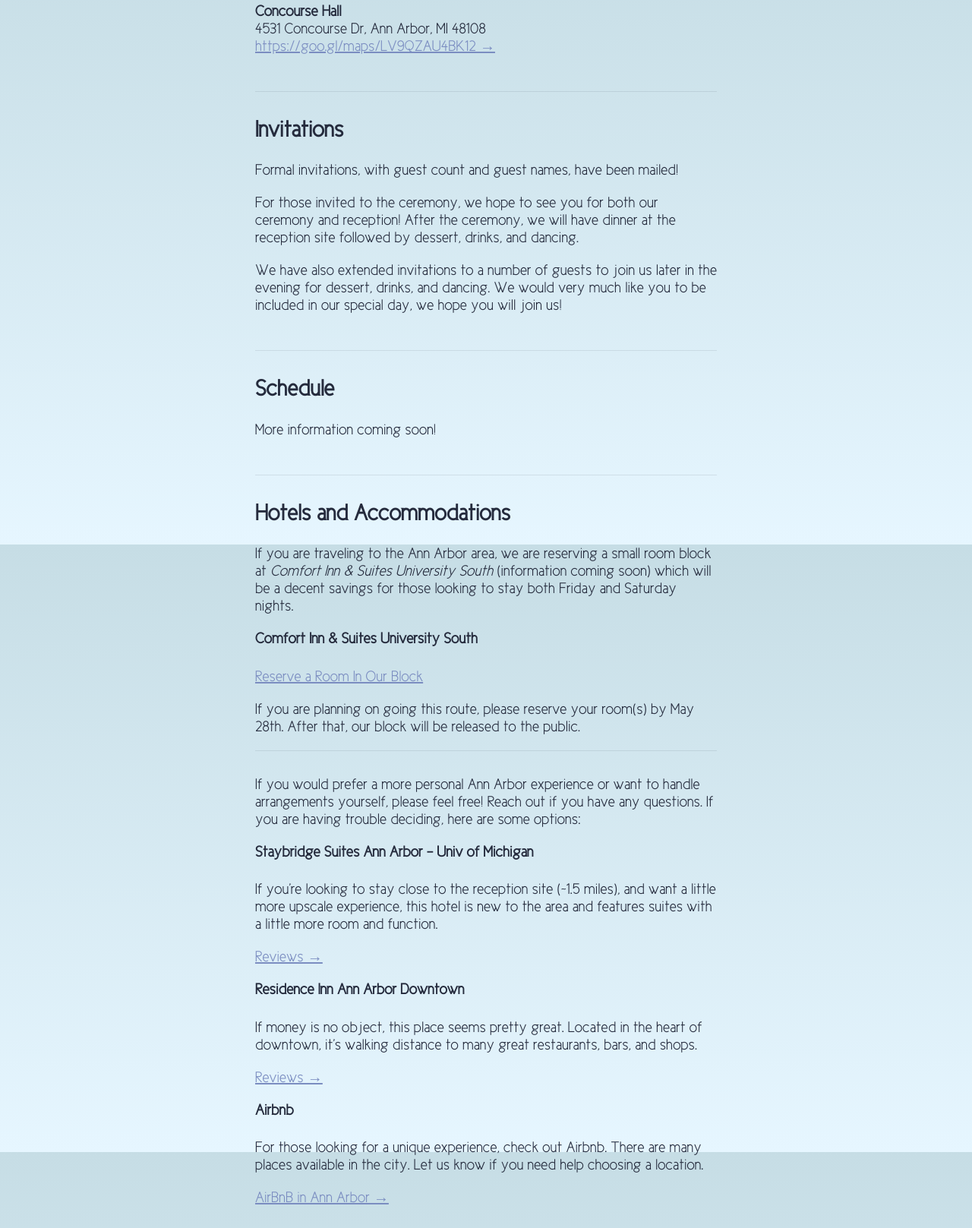
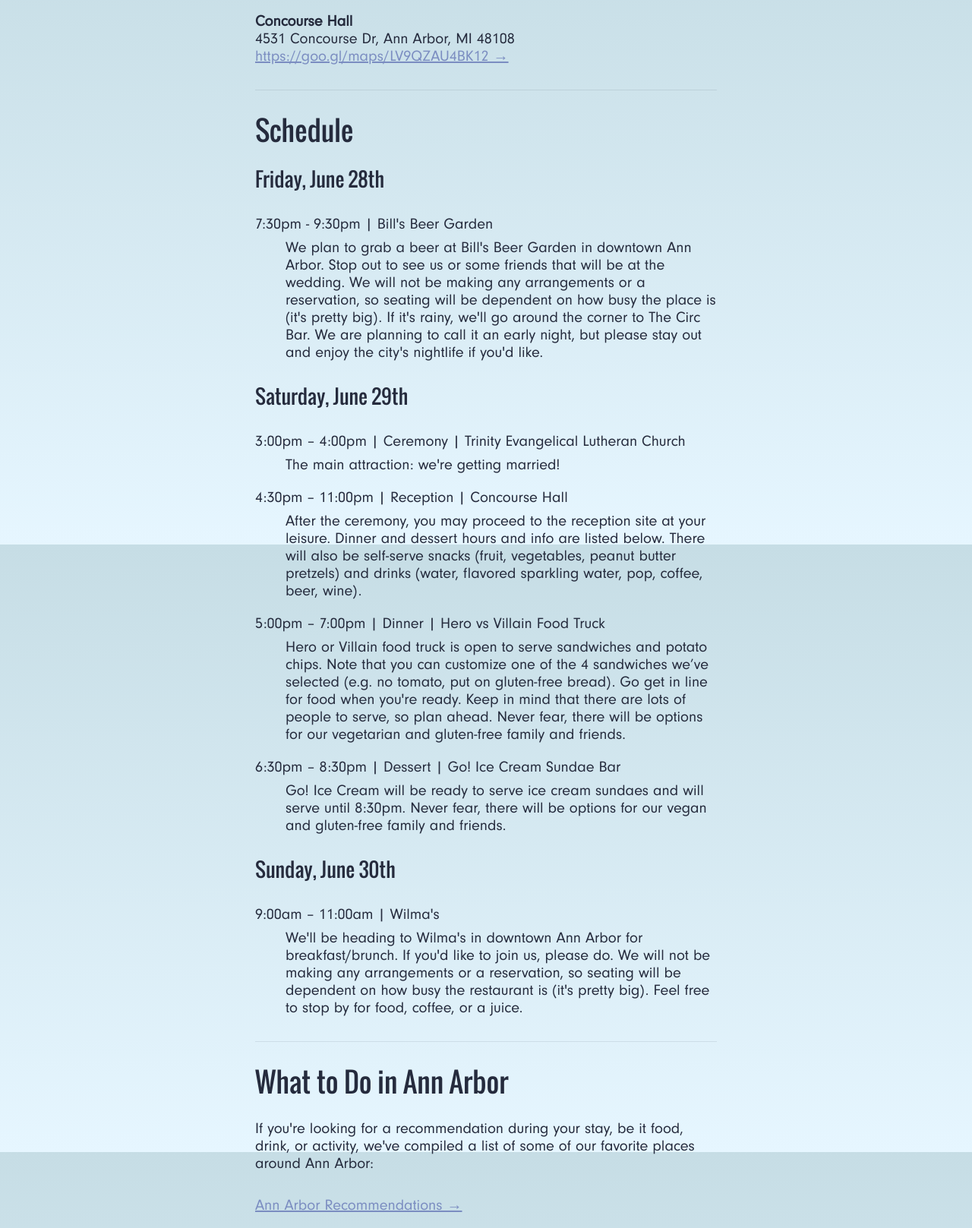
Before and after one commit to rdonnelly/arianeandryan.github.io, a plain HTML site: page index.html in a window 1280 px wide. Shown: the part 883-2500 px from the top of the page at 76% size. Drawn offline with Linux system fonts and the light colour scheme; files whose address does not match are found by name.

Commit message:
getting ready for the big day

```diff
--- a/css/base.css
+++ b/css/base.css
@@ -6,7 +6,7 @@ body {
   color: #252B3D;
 
   font-size: 20px;
-  font-family: ciclesemi;
+  font-family: neuzeit;
 }
 
 a {
@@ -18,18 +18,29 @@ a:active {
   top: 0.0625rem;
 }
 
+dt {
+  font-weight: 500;
+  margin-bottom: 0.5rem;
+}
+
 h1, h2, h3, h4, h5 {
+  color: #252B3D;
+  font-family: oswald;
+  font-weight: 400;
   margin-top: 0;
 }
 
-h1, h2 {
+h1 {
   color: #D94539;
   font-family: sunday;
 }
 
-h2, h3, h4, h5 {
-  color: #252B3D;
-  font-family: ciclesemi;
+h2 {
+  font-size: 2.25rem;
+}
+
+h3 {
+  font-size: 1.625rem;
 }
 
 hr {
@@ -38,6 +49,10 @@ hr {
   height: 1px;
   opacity: 0.1;
   margin-bottom: 2rem;
+}
+
+p {
+  margin: 0 0 2rem;
 }
 
 .accent {
--- a/css/main.css
+++ b/css/main.css
@@ -11,9 +11,10 @@
 }
 
 .main-header-subtitle {
+  font-family: ciclesemi;
   margin-bottom: 0;
 }
 
 .section {
-  margin-bottom: 3rem;
+  margin-bottom: 2rem;
 }
--- a/fonts/fonts.css
+++ b/fonts/fonts.css
@@ -15,6 +15,39 @@
 }
 
 @font-face {
+    font-family: 'neuzeit';
+    src: url('neuzeit/neuzeitgro-reg-webfont.woff') format('woff');
+    font-weight: normal;
+    font-style: normal;
+}
+
+@font-face {
+    font-family: 'oswald';
+    src: url('oswald/oswald-bold-webfont.woff') format('woff');
+    font-weight: 700;
+    font-style: normal;
+    text-rendering: optimizeLegibility;
+}
+
+@font-face {
+    font-family: 'oswald';
+    src: url('oswald/oswald-regular-webfont.eot');
+    src: url('oswald/oswald-regular-webfont.woff') format('woff');
+    font-weight: 400;
+    font-style: normal;
+    text-rendering: optimizeLegibility;
+}
+
+@font-face {
+    font-family: 'oswald';
+    src: url('oswald/oswald-light-webfont.eot');
+    src: url('oswald/oswald-light-webfont.woff') format('woff');
+    font-weight: 200;
+    font-style: normal;
+    text-rendering: optimizeLegibility;
+}
+
+@font-face {
     font-family: 'sunday';
     src: url('sunday/sunday.woff') format('woff');
     font-weight: normal;
--- a/index.html
+++ b/index.html
@@ -19,7 +19,7 @@
   <div class="accent"></div>
   <div class="page">
     <div class="main-header">
-      <a class="main-header-link" href="">
+      <a class="main-header-link" href="/">
         <h1 class="main-header-title">Ariane & Ryan</h1>
         <h2 class="main-header-subtitle">are getting married!</h2>
       </a>
@@ -76,91 +76,92 @@
     <hr>
 
     <div class="section">
-      <h2>Invitations</h2>
+      <h2>Schedule</h2>
+
+      <h3>Friday, June 28th</h3>
       <p>
-        Formal invitations, with guest count and guest names,
-        have been mailed!
+        <dl>
+          <dt>7:30pm - 9:30pm | Bill's Beer Garden</dt>
+          <dd>We plan to grab a beer at Bill's Beer Garden in downtown Ann
+            Arbor. Stop out to see us or some friends that will be at the
+            wedding. We will
+            not be making any arrangements or a reservation, so seating will
+            be dependent on how busy the place is (it's pretty big). If it's rainy, we'll go
+            around the corner to The Circ Bar. We are planning to call it an
+            early night, but please stay out and enjoy the city's nightlife
+            if you'd like.
+          </dd>
+        </dl>
       </p>
+
+      <h3>Saturday, June 29th</h3>
       <p>
-        For those invited to the ceremony, we hope to see you for both our
-        ceremony and reception! After the ceremony, we will have dinner at
-        the reception site followed by dessert, drinks, and dancing.
+        <dl>
+          <dt>3:00pm – 4:00pm | Ceremony | Trinity Evangelical Lutheran
+            Church</dt>
+          <dd>
+            The main attraction: we're getting married!
+          </dd>
+        </dl>
+        <dl>
+          <dt>4:30pm – 11:00pm | Reception | Concourse Hall</dt>
+          <dd>
+            After the ceremony, you may proceed to the reception site at your
+            leisure. Dinner and dessert hours and info are listed below.
+            There will also be self-serve snacks (fruit, vegetables, peanut
+            butter pretzels) and drinks (water, flavored sparkling water, pop,
+            coffee, beer, wine).
+          </dd>
+        </dl>
+        <dl>
+          <dt>5:00pm – 7:00pm | Dinner | Hero vs Villain Food Truck</dt>
+          <dd>
+            Hero or Villain food truck is open to serve sandwiches and potato
+            chips. Note that you can customize one of the 4 sandwiches we’ve
+            selected (e.g. no tomato, put on gluten-free bread). Go get in
+            line for food when you're ready.
+            Keep in mind that there are lots of people to serve, so plan
+            ahead. Never fear, there will be options for our vegetarian and
+            gluten-free family and friends.
+          </dd>
+        </dl>
+        <dl>
+          <dt>6:30pm – 8:30pm | Dessert | Go! Ice Cream Sundae Bar</dt>
+          <dd>
+            Go! Ice Cream will be ready to serve ice cream sundaes and will
+            serve until 8:30pm. Never fear, there will be options for our
+            vegan and gluten-free family and friends.
+          </dd>
+        </dl>
       </p>
+
+      <h3>Sunday, June 30th</h3>
       <p>
-        We have also extended invitations to a number of guests to join us later
-        in the evening for dessert, drinks, and dancing. We would very much like
-        you to be included in our special day, we hope you will join us!
+        <dl>
+          <dt>9:00am – 11:00am | Wilma's</dt>
+          <dd>We'll be heading to Wilma's in downtown Ann Arbor for
+            breakfast/brunch. If you'd like to join us, please do. We will
+            not be making any arrangements or a reservation, so seating will
+            be dependent on how busy the restaurant is (it's pretty big). Feel free to stop by
+            for food, coffee, or a juice.
+          </dd>
+        </dl>
       </p>
     </div>
 
     <hr>
 
     <div class="section">
-      <h2>Schedule</h2>
+      <h2>What to Do in Ann Arbor</h2>
       <p>
-        More information coming soon!
-      </p>
-    </div>
-
-    <hr>
-
-    <div class="section">
-      <h2>Hotels and Accommodations</h2>
-      <p>
-        If you are traveling to the Ann Arbor area, we are reserving a small room
-        block at <em>Comfort Inn & Suites University South</em> (information coming
-        soon) which will be a decent savings for those looking to stay both
-        Friday and Saturday nights.
+        If you're looking for a recommendation during your stay, be it
+        food, drink, or activity, we've compiled a list of some of our
+        favorite
+        places around Ann Arbor:
       </p>
 
-
-      <h4>Comfort Inn & Suites University South</h4>
       <p>
-        <a href="https://www.choicehotels.com/reservations/groups/DP98H7" target="_blank">Reserve a Room In Our Block</a>
-      </p>
-      <p>
-        If you are planning on going this route, please reserve your room(s) by May 28th. After that, our block will be released to the public.
-      </p>
-
-      <hr>
-
-      <p>
-        If you would prefer a more personal Ann Arbor experience or want to handle
-        arrangements yourself, please feel free! Reach out if you have any
-        questions. If you are having trouble deciding, here are some options:
-      </p>
-
-      <h4>Staybridge Suites Ann Arbor - Univ of Michigan</h4>
-      <p>
-        If you're looking to stay close to the reception site (~1.5 miles), and want a little
-        more upscale experience, this hotel is new to the area and features suites
-        with a little more room and function.
-      </p>
-      <p>
-        <a href="https://www.tripadvisor.com/Hotel_Review-g29556-d10470655-Reviews-Staybridge_Suites_Ann_Arbor_Univ_of_Michigan-Ann_Arbor_Michigan.html"
-            target="_blank">Reviews &rarr;</a>
-      </p>
-
-      <h4>Residence Inn Ann Arbor Downtown</h4>
-      <p>
-        If money is no object, this place seems pretty great. Located in the
-        heart of downtown, it's walking distance to many great restaurants,
-        bars, and shops.
-      </p>
-      <p>
-        <a href="https://www.tripadvisor.com/Hotel_Review-g29556-d8477216-Reviews-Residence_Inn_Ann_Arbor_Downtown-Ann_Arbor_Michigan.html"
-          target="_blank">Reviews &rarr;</a>
-      </p>
-
-      <h4>Airbnb</h4>
-      <p>
-        For those looking for a unique experience, check out
-        Airbnb. There are many places available in the city. Let us know if you
-        need help choosing a location.
-      </p>
-      <p>
-        <a href="https://www.airbnb.com/s/homes?query=ann%20arbor%2Cmi&is_user_submitted_query=true&checkin=2019-06-28&checkout=2019-06-30&zoom=12&search_by_map=true&sw_lat=42.199709199036185&sw_lng=-83.79746486174261&ne_lat=42.322304225658485&ne_lng=-83.67158150391899&room_types%5B%5D=Entire%20home%2Fapt&s_tag=Zbl41Lbk&refinement_paths%5B%5D=%2Fhomes&allow_override%5B%5D="
-          target="_blank">AirBnB in Ann Arbor &rarr;</a>
+        <a href="/around-ann-arbor.html">Ann Arbor Recommendations &rarr;</a>
       </p>
     </div>
 
@@ -185,12 +186,14 @@
     <hr>
 
     <div class="section">
-      <h2>What to Do in Ann Arbor</h2>
+      <h2>Hotels and Accommodations</h2>
       <p>
-        As we get closer to our wedding date, we will provide some of our
-        favorite places in the Ann Arbor area in case you find yourself with
-        free time or are looking for something to do. Please check back
-        later!
+        If you're looking for information about hotels and accommodations,
+        we've created a separate page for that information; head on over...
+      </p>
+
+      <p>
+        <a href="/hotels.html">Hotels and Accommodations &rarr;</a>
       </p>
     </div>
 
```
Also changed, not shown: around-ann-arbor.html (added, +240 -0 lines), hotels.html (added, +122 -0 lines), fonts/neuzeit/neuzeitgro-reg-webfont.woff (added), fonts/oswald/oswald-bold-webfont.woff (added), fonts/oswald/oswald-light-webfont.woff (added), fonts/oswald/oswald-regular-webfont.woff (added), 1 other file.
